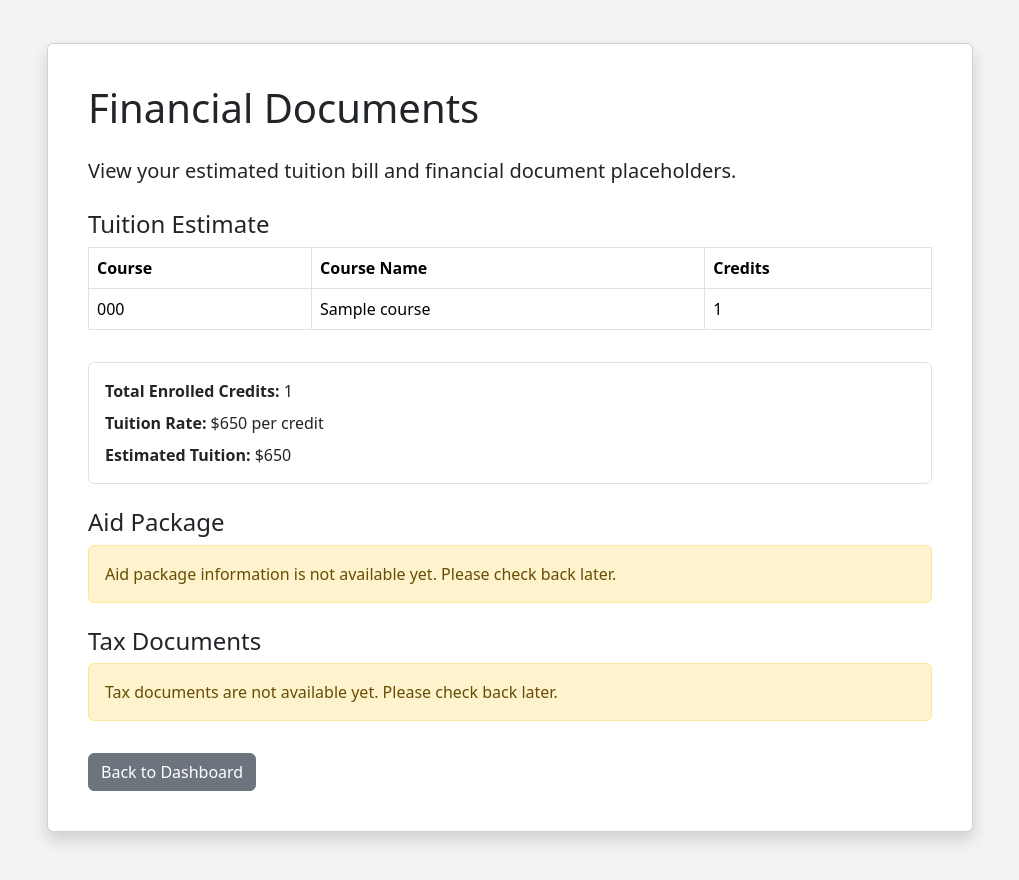
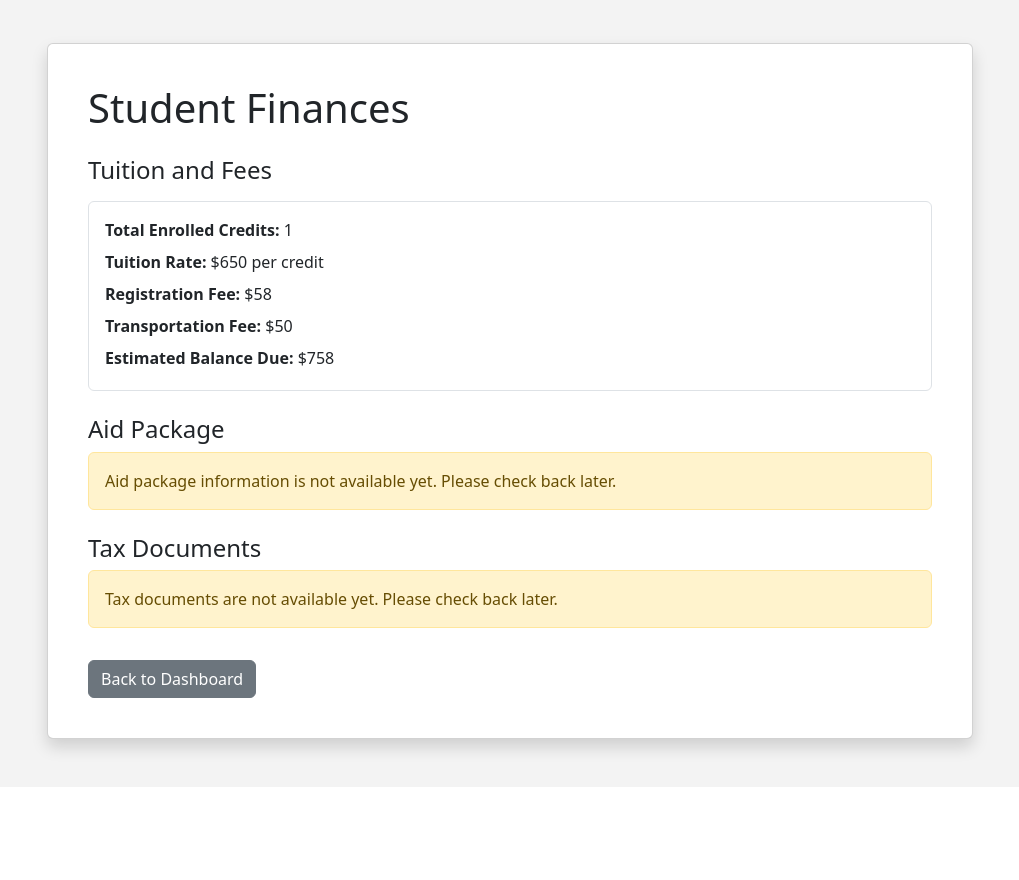
Before and after one commit to rshaz2713/CampusBridge, a Django app: page /dashboard/financial-docs/ in a window 1280 px wide. Shown: the part 75-955 px from the top of the page, without its empty margins (130-1149 px from the left). After the commit the page ends 837 px from the top, so only its background shows below. Run offline with Django 4.2, Linux system fonts and the light colour scheme; a user stored in the database is signed in; tables that the repository leaves empty hold one stand-in row (values such as "Sample post").

Commit message:
Enhance tuition and financial doc calculation

```diff
--- a/core/constants/resources.py
+++ b/core/constants/resources.py
@@ -9,7 +9,7 @@ RESOURCE_INFO = {
         'roles': ['student'],
     },
     'financial-docs': {
-        'title': 'Financial Documents',
+        'title': 'Student Finances',
         'url': '/dashboard/financial-docs/',
         'description': 'View tuition, aid packages, and tax documents.',
         'icon': 'fas fa-dollar-sign',
--- a/dashboard/views.py
+++ b/dashboard/views.py
@@ -115,17 +115,36 @@ def student_financial_docs_view(request):
 
     total_credits = sum(enrollment.course.credit_hours for enrollment in enrollments)
 
-    # TODO: Do proper billing with full time and part time tuition, registration fee, etc.
+    # Fees, can be changed as desired
+    tuition_rate_per_credit = 650
+    registration_fee = 58
+    transportation_fee = 50
+    full_time_tuition = 3499
+    general_fee = 2358
+    state_univ_fee = 528
+    student_activity_fee = 100
+    excess_credit_fee = 0
 
-    tuition_rate_per_credit = 650
-    estimated_tuition = total_credits * tuition_rate_per_credit
+    if (total_credits < 12):
+        estimated_balance = (total_credits * tuition_rate_per_credit) + registration_fee + transportation_fee
+    else:
+        if (total_credits > 18):
+            excess_credit_fee = ((total_credits - 18) * tuition_rate_per_credit)
+        estimated_balance = full_time_tuition + general_fee + state_univ_fee + student_activity_fee + transportation_fee + excess_credit_fee
 
     return render(request, "dashboard/student_financial_docs.html", {
         "student_record": student_record,
         "enrollments": enrollments,
         "total_credits": total_credits,
         "tuition_rate_per_credit": tuition_rate_per_credit,
-        "estimated_tuition": estimated_tuition,
+        "registration_fee": registration_fee,
+        "transportation_fee": transportation_fee,
+        "full_time_tuition": full_time_tuition,
+        "general_fee": general_fee,
+        "state_univ_fee": state_univ_fee,
+        "student_activity_fee": student_activity_fee,
+        "excess_credit_fee": excess_credit_fee,
+        "estimated_balance": estimated_balance,
     })
 
 
--- a/templates/dashboard/student_financial_docs.html
+++ b/templates/dashboard/student_financial_docs.html
@@ -7,44 +7,36 @@
     <div class="col-lg-10">
         <div class="card shadow p-4">
             <div class="card-body">
-                <h1 class="mb-4">Financial Documents</h1>
+                <h1 class="mb-4">Student Finances</h1>
 
-                <p class="lead">
-                    View your estimated tuition bill and financial document placeholders.
-                </p>
-
-                <h2 class="h4 mt-4">Tuition Estimate</h2>
+                <h2 class="h4 mt-4">Tuition and Fees</h2>
 
                 {% if enrollments %}
-                    <div class="table-responsive">
-                        <table class="table table-bordered table-hover align-middle">
-                            <thead>
-                                <tr>
-                                    <th>Course</th>
-                                    <th>Course Name</th>
-                                    <th>Credits</th>
-                                </tr>
-                            </thead>
-                            <tbody>
-                                {% for enrollment in enrollments %}
-                                    <tr>
-                                        <td>{{ enrollment.course.course_code }}</td>
-                                        <td>{{ enrollment.course.course_name }}</td>
-                                        <td>{{ enrollment.course.credit_hours }}</td>
-                                    </tr>
-                                {% endfor %}
-                            </tbody>
-                        </table>
-                    </div>
-
-                    <div class="border rounded p-3 mt-3">
-                        <p class="mb-2"><strong>Total Enrolled Credits:</strong> {{ total_credits }}</p>
-                        <p class="mb-2"><strong>Tuition Rate:</strong> ${{ tuition_rate_per_credit }} per credit</p>
-                        <p class="mb-0"><strong>Estimated Tuition:</strong> ${{ estimated_tuition }}</p>
-                    </div>
+                    {% if total_credits < 12 %}
+                        <div class="border rounded p-3 mt-3">
+                            <p class="mb-2"><strong>Total Enrolled Credits:</strong> {{ total_credits }}</p>
+                            <p class="mb-2"><strong>Tuition Rate:</strong> ${{ tuition_rate_per_credit }} per credit</p>
+                            <p class="mb-2"><strong>Registration Fee:</strong> ${{ registration_fee }}</p>
+                            <p class="mb-2"><strong>Transportation Fee:</strong> ${{ transportation_fee }}</p>
+                            <p class="mb-1"><strong>Estimated Balance Due:</strong> ${{ estimated_balance }}</p>
+                        </div>
+                    {% else %}
+                        <div class="border rounded p-3 mt-3">
+                            <p class="mb-2"><strong>Total Enrolled Credits:</strong> {{ total_credits }}</p>
+                            <p class="mb-2"><strong>Full Time Tuition:</strong> ${{ full_time_tuition }}</p>
+                            <p class="mb-2"><strong>General Fee:</strong> ${{ general_fee }}</p>
+                            <p class="mb-2"><strong>State University Fee:</strong> ${{ state_univ_fee }}</p>
+                            <p class="mb-2"><strong>Student Activity Fee:</strong> ${{ student_activity_fee }}</p>
+                            <p class="mb-2"><strong>Transportation Fee:</strong> ${{ transportation_fee }}</p>
+                            {% if excess_credit_fee > 0 %}
+                                <p class="mb-2"><strong>Excess Credit Fee:</strong> ${{ excess_credit_fee }}</p>
+                            {% endif %}
+                            <p class="mb-0"><strong>Estimated Balance Due:</strong> ${{ estimated_balance }}</p>
+                        </div>
+                    {% endif %}
                 {% else %}
                     <div class="alert alert-info">
-                        You are not currently enrolled in any courses, so no tuition estimate is available.
+                        You have no balance due since you are not enrolled in any classes.
                     </div>
                 {% endif %}
 
```
